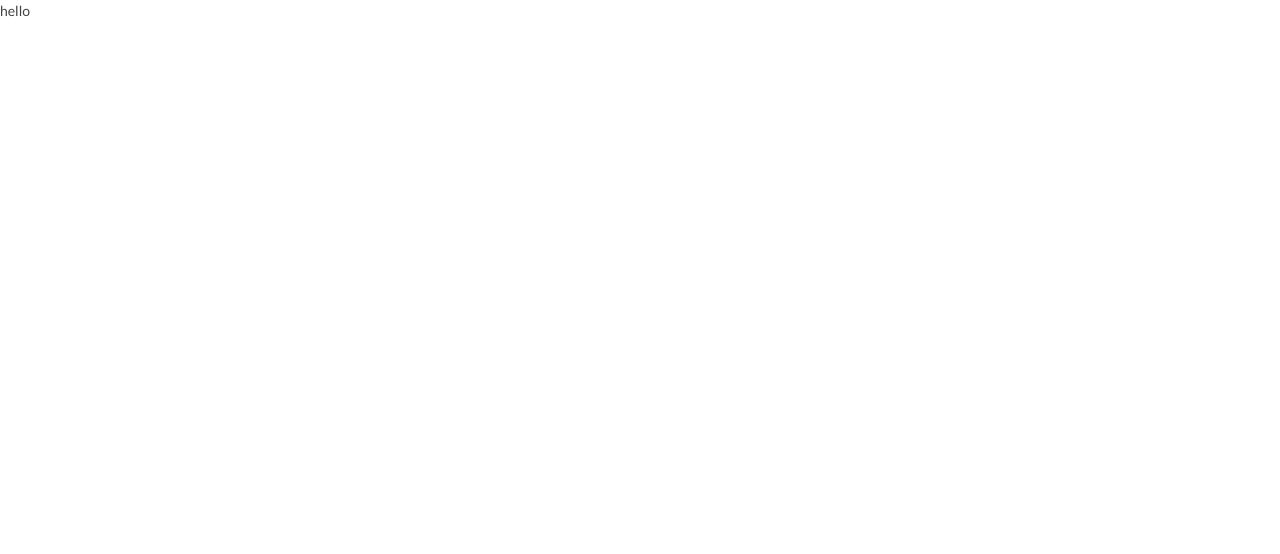
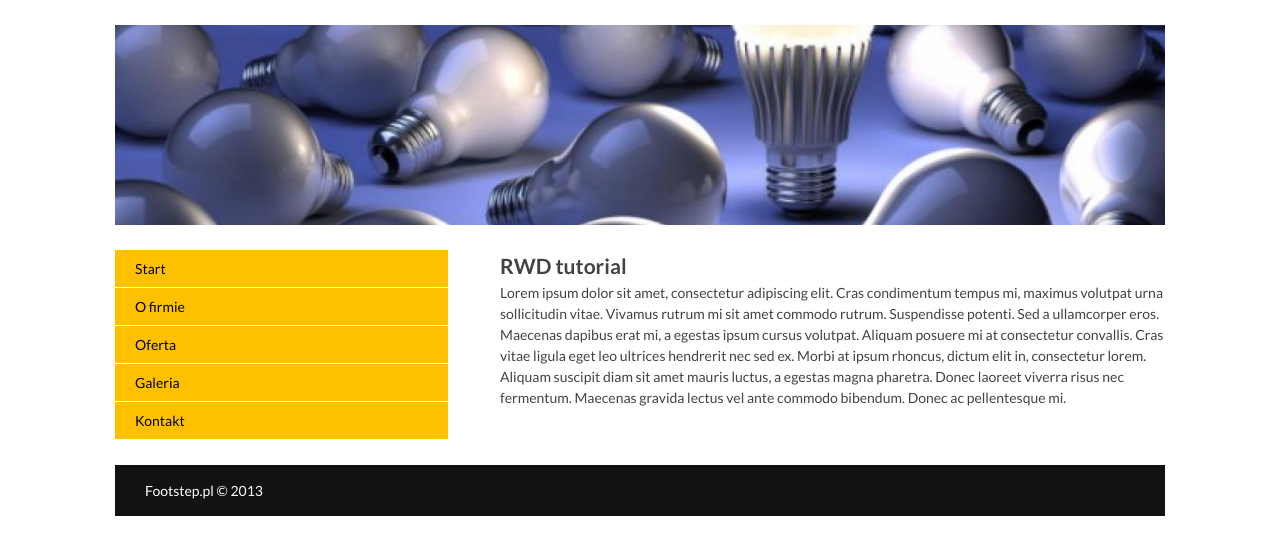
Before and after one commit to magikabdul/responsive-design-lab, a React (Create React App) app: page / in a window 1280 px wide. Shown: the top 554 px of the page. Built offline with nearby package versions, Linux system fonts and the light colour scheme.

Commit message:
[RWD-1] design only for desktop

```diff
--- /dev/null
+++ b/src/components/organisms/AsideSection/AsideSection.js
@@ -0,0 +1,47 @@
+import React from 'react';
+import styled from 'styled-components';
+
+const Container = styled.aside`
+  margin: 0 0 25px;
+
+  & nav {
+    & ul {
+      list-style: none;
+      & li {
+        margin-bottom: 1px;
+        & a {
+          display: block;
+          text-decoration: none;
+          color: black;
+          background-color: #ffc000;
+          padding: 8px 20px;
+          &:hover {
+            background-color: #212121;
+            color: white;
+          }
+        }
+      }
+    }
+  }
+`;
+
+const AsideSection = () => (
+  <Container>
+    <nav>
+      <ul>
+        {/* eslint-disable-next-line jsx-a11y/anchor-is-valid */}
+        <li><a href="#">Start</a></li>
+        {/* eslint-disable-next-line jsx-a11y/anchor-is-valid */}
+        <li><a href="#">O firmie</a></li>
+        {/* eslint-disable-next-line jsx-a11y/anchor-is-valid */}
+        <li><a href="#">Oferta</a></li>
+        {/* eslint-disable-next-line jsx-a11y/anchor-is-valid */}
+        <li><a href="#">Galeria</a></li>
+        {/* eslint-disable-next-line jsx-a11y/anchor-is-valid */}
+        <li><a href="#">Kontakt</a></li>
+      </ul>
+    </nav>
+  </Container>
+);
+
+export default AsideSection;
--- /dev/null
+++ b/src/components/organisms/FooterSection/FooterSection.js
@@ -0,0 +1,16 @@
+import React from 'react';
+import styled from 'styled-components';
+
+const Container = styled.footer`
+  color: white;
+  background: #121212;
+  padding: 15px 0 15px 30px;
+`;
+
+const FooterSection = () => (
+  <Container>
+    <p>Footstep.pl © 2013</p>
+  </Container>
+)
+
+export default FooterSection;
--- /dev/null
+++ b/src/components/organisms/HeaderSection/HeaderSection.js
@@ -0,0 +1,16 @@
+import React from 'react';
+import styled from 'styled-components';
+import img from 'assets/image.jpg'
+
+const Container = styled.header`
+  margin: 25px 0;
+  height: 200px;
+  background: url(${img}) center/cover no-repeat;
+`;
+
+const HeaderSection = () => (
+  <Container>
+  </Container>
+)
+
+export default HeaderSection;
--- /dev/null
+++ b/src/components/organisms/MainSection/MainSection.js
@@ -0,0 +1,21 @@
+import React from 'react';
+import styled from 'styled-components';
+
+const Container = styled.section`
+
+`;
+
+const MainSection = () => (
+  <Container>
+    <h1>RWD tutorial</h1>
+
+    <p>Lorem ipsum dolor sit amet, consectetur adipiscing elit. Cras condimentum tempus mi, maximus volutpat urna
+      sollicitudin vitae. Vivamus rutrum mi sit amet commodo rutrum. Suspendisse potenti. Sed a ullamcorper eros.
+      Maecenas dapibus erat mi, a egestas ipsum cursus volutpat. Aliquam posuere mi at consectetur convallis. Cras vitae
+      ligula eget leo ultrices hendrerit nec sed ex. Morbi at ipsum rhoncus, dictum elit in, consectetur lorem. Aliquam
+      suscipit diam sit amet mauris luctus, a egestas magna pharetra. Donec laoreet viverra risus nec fermentum.
+      Maecenas gravida lectus vel ante commodo bibendum. Donec ac pellentesque mi.</p>
+  </Container>
+);
+
+export default MainSection;
--- a/src/pages/App.js
+++ b/src/pages/App.js
@@ -1,11 +1,32 @@
 import React from 'react';
+import styled from 'styled-components';
 import GlobalStyles from 'theme/GlobalStyles';
+import HeaderSection from 'components/organisms/HeaderSection/HeaderSection';
+import MainSection from 'components/organisms/MainSection/MainSection';
+import AsideSection from 'components/organisms/AsideSection/AsideSection';
+import FooterSection from 'components/organisms/FooterSection/FooterSection';
+
+const Container = styled.div`
+  width: 1050px;
+  margin: 0 auto;
+`;
+
+const GridBox = styled.div`
+  display: grid;
+  grid-template-columns: 1fr 2fr;
+  column-gap: 5%;
+`;
 
 const App = () => (
-  <div>
-    <GlobalStyles />
-    <p>hello</p>
-  </div>
-)
+  <Container>
+    <GlobalStyles/>
+    <HeaderSection/>
+    <GridBox>
+      <AsideSection/>
+      <MainSection/>
+    </GridBox>
+    <FooterSection/>
+  </Container>
+);
 
-export default App
+export default App;
--- a/src/theme/GlobalStyles.js
+++ b/src/theme/GlobalStyles.js
@@ -7,6 +7,7 @@ const GlobalStyles = createGlobalStyle`
 
   * {
     margin: 0;
+    padding: 0;
   }
 
   html, body {
```
Also changed, not shown: src/assets/image.jpg (added).
